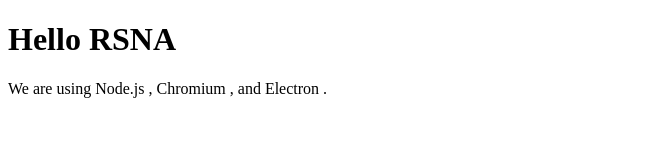
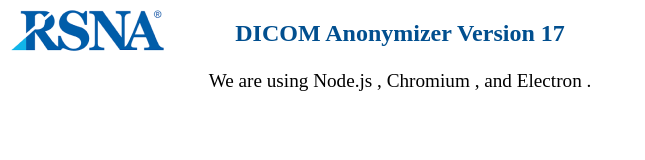
Before and after one commit to mdevans/rsna-anonymizer, an Electron app: page index.html in a window 800 px wide. Shown: the whole page, without its empty margins (0-645 px from the left). Drawn offline with Linux system fonts and the light colour scheme.

Commit message:
initial prototype

```diff
--- a/index.html
+++ b/index.html
@@ -4,13 +4,15 @@
     <meta charset="UTF-8">
     <!-- https://developer.mozilla.org/en-US/docs/Web/HTTP/CSP -->
     <meta http-equiv="Content-Security-Policy" content="default-src 'self'; script-src 'self'">
-    <title>Hello RSNA</title>
+    <title>RSNA Anonymizer</title>
+    <link rel="stylesheet" type="text/css" href="styles.css">
   </head>
   <body>
-    <h1>Hello RSNA</h1>
-    We are using Node.js <span id="node-version"></span>,
+    <img class="logo" src="rsna_logo.png" alt="RSNA Logo">
+    <h2 class="centered-title">DICOM Anonymizer Version 17</h2>
+    <p>We are using Node.js <span id="node-version"></span>,
     Chromium <span id="chrome-version"></span>,
-    and Electron <span id="electron-version"></span>.
+    and Electron <span id="electron-version"></span>.</p>
 
     <script src="./renderer.js"></script>
   </body>
--- a/package.json
+++ b/package.json
@@ -1,5 +1,5 @@
 {
-  "name": "my-electron-app",
+  "name": "rsna-anonymizer",
   "version": "1.0.0",
   "description": "Hello World",
   "main": "main.js",
--- /dev/null
+++ b/styles.css
@@ -0,0 +1,26 @@
+@import url('https://fonts.googleapis.com/css2?family=Domine&display=swap');
+
+body, h1, h2, h3, h4, h5, h6, p, a, li, span {
+    font-family: 'Domine', serif;
+    margin: 0;
+    padding: 0;
+    box-sizing: border-box;
+}
+
+h2.centered-title {
+    color: #014F8F;
+    text-align: center;
+    margin: 20px 0;
+}
+.logo {
+    position: absolute;
+    left: 10px;
+    top: 10px;
+}
+
+p {
+    font-size: 1.2rem;
+    line-height: 1.5;
+    margin: 10px 0;
+    text-align: center;
+}
```
Also changed, not shown: main.js (+2 -9 lines), rsna_logo.png (added), 1 other file.
